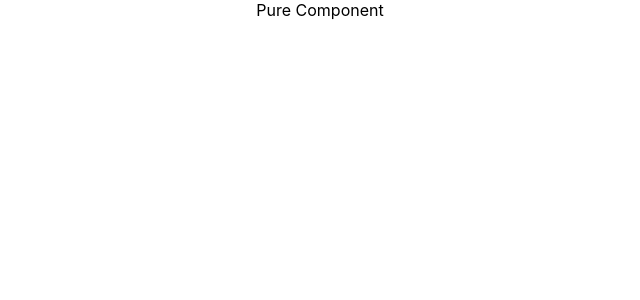
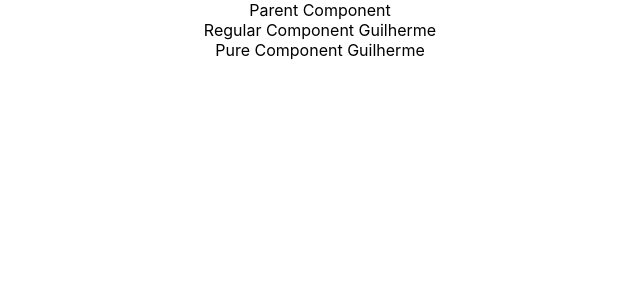
Before and after one commit to GuilhermeFDiniz/codevolution-course, a React (Create React App) app in the folder hello-world/: page / in a window 1280 px wide. Shown: the top 300 px of the page, without its empty margins (320-960 px from the left). Built offline with nearby package versions, Linux system fonts and the light colour scheme.

Commit message:
Render test all three components

```diff
--- a/hello-world/src/App.js
+++ b/hello-world/src/App.js
@@ -1,12 +1,13 @@
 import './App.css';
 import FragmentDemo from './components/FragmentDemo';
+import ParentComp from './components/ParentComp';
 import PureComp from './components/PureComp';
 
 
 function App() {
   return (
     <div className="App">
-      <PureComp/>
+      <ParentComp/>
     </div>
   );
 }
--- a/hello-world/src/components/ParentComp.js
+++ b/hello-world/src/components/ParentComp.js
@@ -20,6 +20,7 @@ class ParentComp extends Component {
   }
 
   render() {
+    console.log("Parent Comp Render")
     return (
       <div>
         Parent Component
--- a/hello-world/src/components/ParentComponent.js
+++ b/hello-world/src/components/ParentComponent.js
@@ -16,6 +16,7 @@ class ParentComponent extends Component {
   }
 
   render() {
+
     return (
       <div>
         <ChildComponent
--- a/hello-world/src/components/PureComp.js
+++ b/hello-world/src/components/PureComp.js
@@ -2,9 +2,10 @@ import React, { PureComponent } from 'react'
 
 class PureComp extends PureComponent {
   render() {
+    console.log("Pure Comp Render")
     return (
       <div>
-        Pure Component
+        Pure Component {this.props.name}
       </div>
     )
   }
--- a/hello-world/src/components/RegComp.js
+++ b/hello-world/src/components/RegComp.js
@@ -2,9 +2,10 @@ import React, { Component } from 'react'
 
 class RegComp extends Component {
   render() {
+    console.log("Regular Comp Render")
     return (
       <div>
-        Regular Component
+        Regular Component {this.props.name}
       </div>
     )
   }
```
